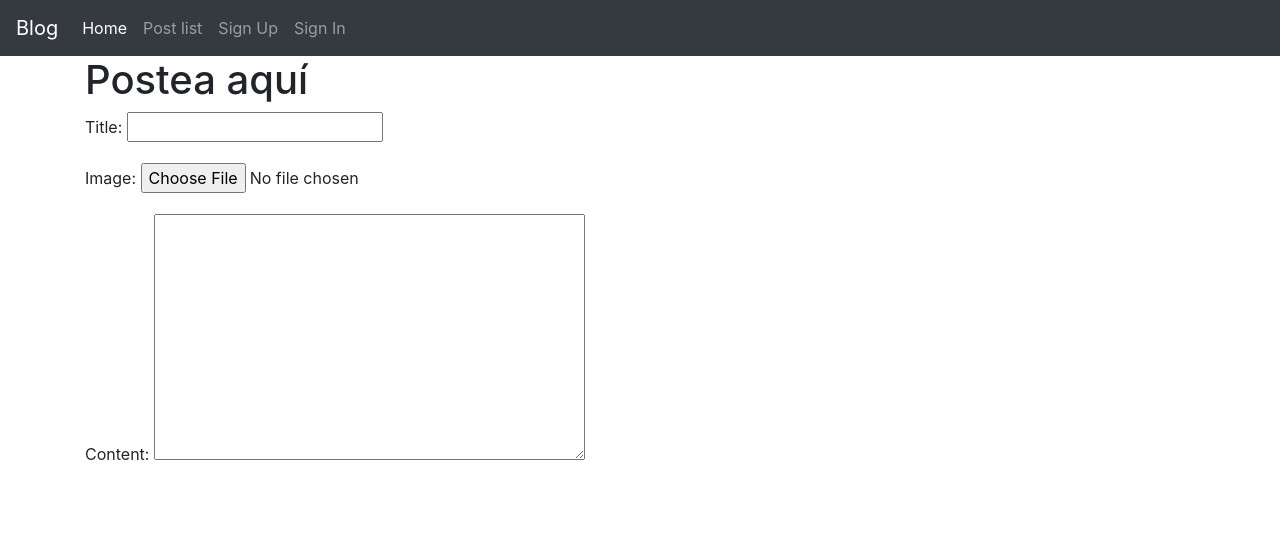
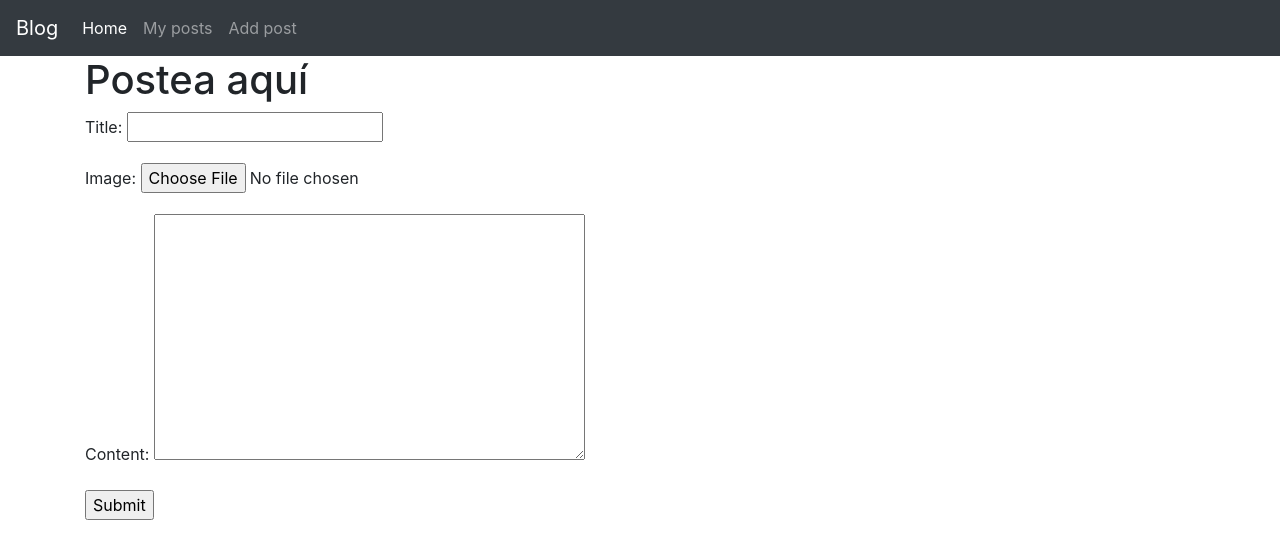
Before and after one commit to MarcosLopez7/blog, a Django app: page /posts/add/ in a window 1280 px wide. Shown: the top 559 px of the page. Run offline with Django 3.2, Linux system fonts and the light colour scheme; the visitor is signed in with stand-in values (Sample User, id 1); some libraries are stand-ins or nearby versions.

Commit message:
formulario de post agregado con funcionalidad

```diff
--- a/blog/posts/templates/posts/post.html
+++ b/blog/posts/templates/posts/post.html
@@ -6,5 +6,9 @@
 {% block content %}
     <h1>{{ post.title }}</h1>
     <img src="{{ post.image.url }}" alt="My image">
-    <p>{{ post.content }}</p>
+
+    {% autoescape off %}
+        {{ post.content }}
+    {% endautoescape %}
+
 {% endblock %}
--- a/blog/posts/templates/posts/post_form.html
+++ b/blog/posts/templates/posts/post_form.html
@@ -5,6 +5,10 @@
 
 {% block content %}
     <h1>Postea aquí</h1>
-    {{ form.media }}
-    {{ form.as_p }}
+    <form action="/posts/add/" method="post" enctype="multipart/form-data">
+        {% csrf_token %}
+        {{ form.media }}
+        {{ form.as_p }}
+        <input type="submit" value="Submit">
+    </form>
 {% endblock %}
--- a/blog/posts/templates/posts/post_list.html
+++ b/blog/posts/templates/posts/post_list.html
@@ -8,7 +8,7 @@
 
     <div class="list-group">
         {% for post in posts %}
-            <a href="{% url 'posts:get_post' post.pk %}" class="list-group-item list-group-item-action">{{ post.title }}</a>
+            <a href="{% url 'posts:get' post.pk %}" class="list-group-item list-group-item-action">{{ post.title }}</a>
             <!-- <span class="badge badge-primary badge-pill">14</span> -->
         {% endfor %}
     </div>
--- a/blog/posts/urls.py
+++ b/blog/posts/urls.py
@@ -5,6 +5,6 @@ from . import views
 urlpatterns = [
     path('', views.index, name='index'),
     path('list/', views.get_posts, name='list'),
-    path('add/', views.add_post, name='add_post'),
-    path('<int:post_id>/', views.get_post, name='get_post'),
+    path('add/', views.add_post, name='add'),
+    path('<int:post_id>/', views.get_post, name='get'),
 ]
--- a/blog/posts/views.py
+++ b/blog/posts/views.py
@@ -1,4 +1,4 @@
-from django.shortcuts import render, get_object_or_404, redirect
+from django.shortcuts import render, get_object_or_404, redirect, reverse
 from django.http import HttpResponse
 
 from .models import Post
@@ -10,7 +10,17 @@ def index(request):
 
 def add_post(request):
     if request.user.is_authenticated:
-        form = PostForm()
+        if request.method == 'POST':
+            form = PostForm(request.POST, request.FILES)
+
+            if form.is_valid():
+                post_instance = form.save(commit=False)
+                post_instance.user = request.user
+                post_instance.save()
+
+                return redirect(reverse('posts:list'))
+        else:
+            form = PostForm()
 
         context = {
             'form': form
--- a/blog/templates/base.html
+++ b/blog/templates/base.html
@@ -17,15 +17,21 @@
                   <li class="nav-item active">
                     <a class="nav-link" href="/">Home</a>
                   </li>
+                  {% if user.is_authenticated %}
                     <li class="nav-item">
-                    <a class="nav-link" href="{% url 'posts:list' %}">Post list</a>
+                      <a class="nav-link" href="{% url 'posts:list' %}">My posts</a>
                     </li>
+                    <li class="nav-item">
+                      <a class="nav-link" href="{% url 'posts:add' %}">Add post</a>
+                    </li>
+                  {% else %}
                     <li class="nav-item">
                       <a class="nav-link" href="#">Sign Up</a>
                     </li>
                     <li class="nav-item">
                       <a class="nav-link" href="#">Sign In</a>
                     </li>
+                  {% endif %}
                 </ul>
               </div>
         </nav>
```
Lines whose indentation alone changed are shown as unchanged.
